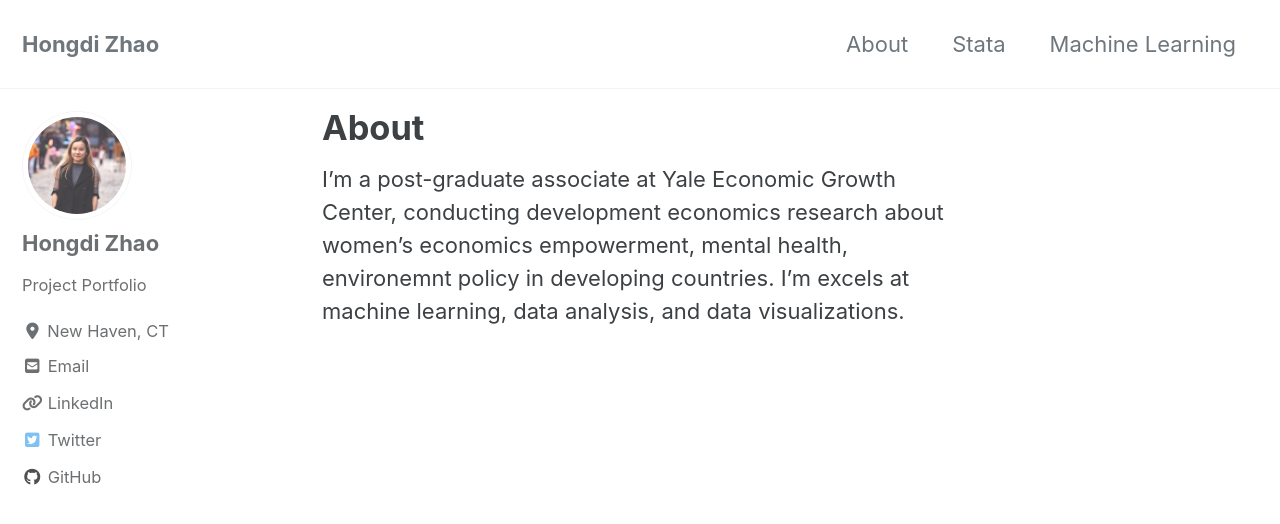
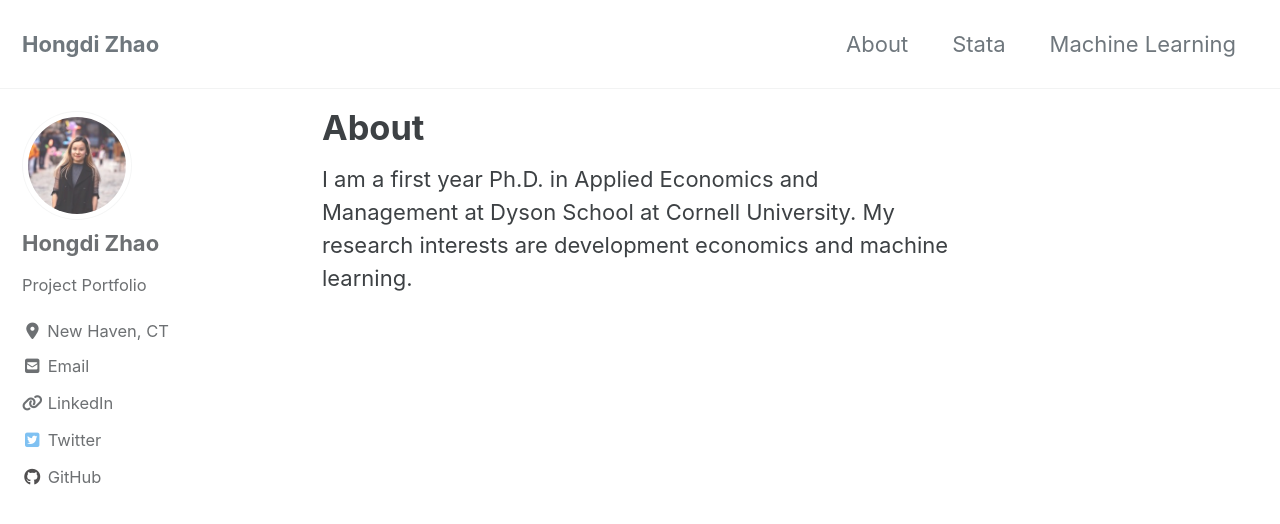
Before and after one commit to alisa0423/hongdi-zhao.github.io, a Jekyll site: the page built from _pages/about.md, in a window 1280 px wide and 900 px high. Shown: the top 524 px of the window. Built offline with Jekyll 4.4.1, drawn with Linux system fonts in a browser that asks for light colours; cached includes are drawn as plain includes; nearby versions of some CDN libraries.

Commit message:
Update about.md

```diff
--- a/_pages/about.md
+++ b/_pages/about.md
@@ -3,4 +3,4 @@ title: "About"
 permalink: /about/
 ---
 
-I'm a post-graduate associate at Yale Economic Growth Center, conducting development economics research about women's economics empowerment, mental health, environemnt policy in developing countries. I'm excels at machine learning, data analysis, and data visualizations.
+I am a first year Ph.D. in Applied Economics and Management at Dyson School at Cornell University. My research interests are development economics and machine learning.
```
